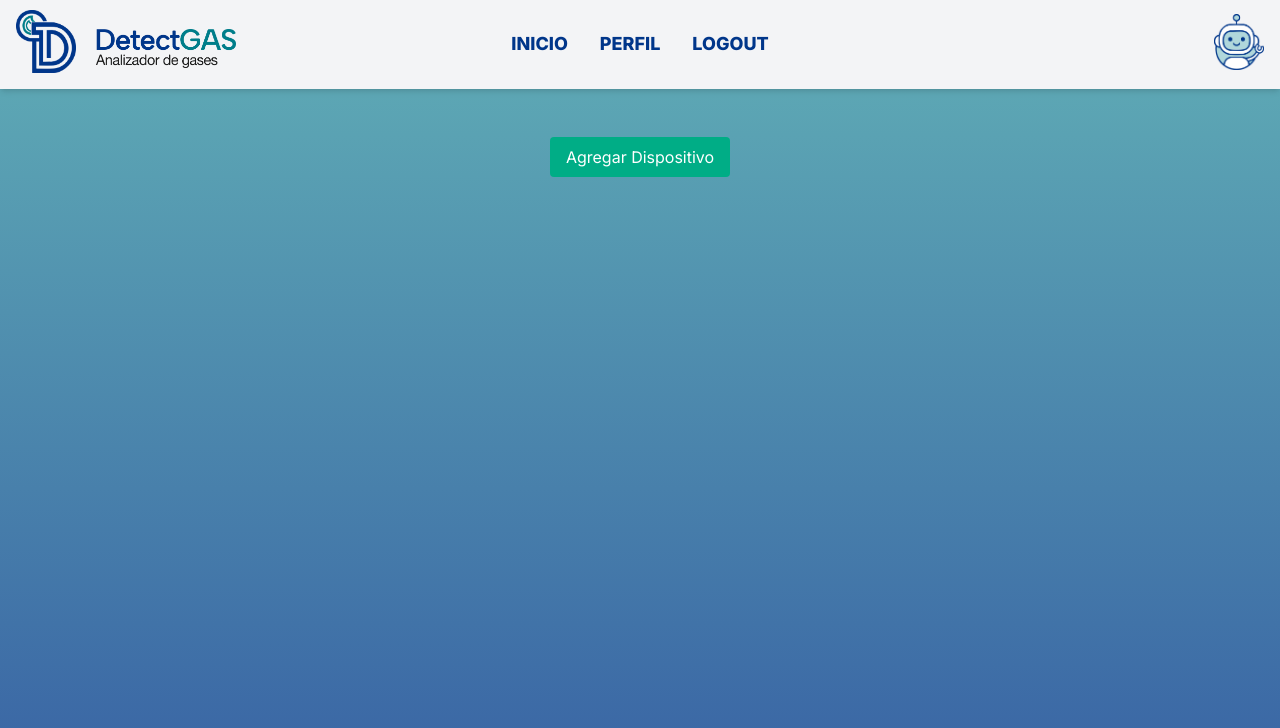
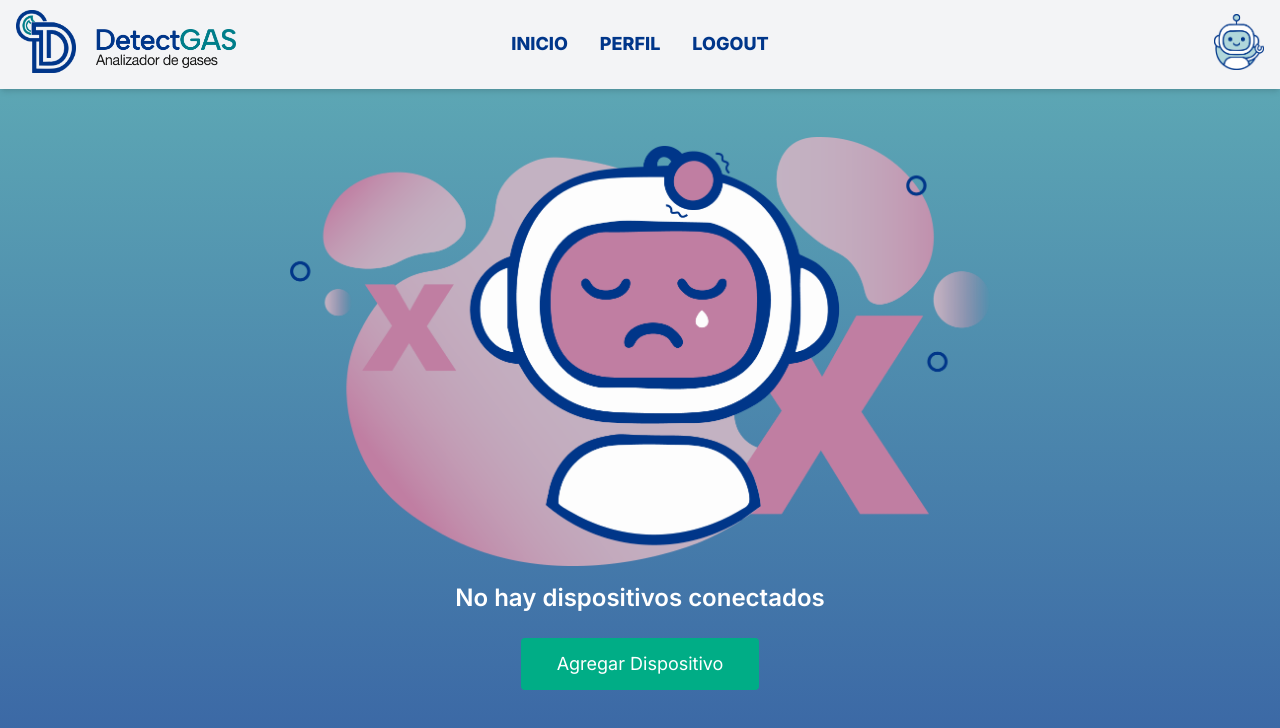
Before and after one commit to guillermodv/detectgasnew2, a Next.js app: page /dashboard in a window 1280 px wide. Shown: the top 728 px of the page. Built offline with nearby package versions, Linux system fonts and the light colour scheme; no server answers.

Commit message:
Agrego imagen sin dispositivos

```diff
--- a/app/dashboard/page.jsx
+++ b/app/dashboard/page.jsx
@@ -11,37 +11,34 @@ export default function Dashboard() {
   const user = useContext(UserContext);
   const { userSession } = user;
   const [showModal, setShowModal] = useState(false);
+  const [devices, setDevices] = useState([]);
+  const [measurements, setMeasurements] = useState([]);
+  const [lastNotifiedMeasurement, setLastNotifiedMeasurement] = useState(null);
+  const [deviceToDelete, setDeviceToDelete] = useState(null); // Estado para seleccionar el dispositivo a eliminar
+  const [isLoading, setIsLoading] = useState(true); // Estado para manejar el estado de carga inicial
+
+  // Referencia al elemento de audio
+  const audioRef = useRef(null);
 
   const confirmDelete = (device) => {
     setDeviceToDelete(device); // Establecer el dispositivo que se desea eliminar
     setShowModal(true); // Mostrar el modal de confirmación
   };
 
-  console.log("user Session--->", userSession);
-  const [devices, setDevices] = useState([]);
-  const [measurements, setMeasurements] = useState([]);
-  const [lastNotifiedMeasurement, setLastNotifiedMeasurement] = useState(null); // Estado para evitar notificaciones duplicadas
-  const [deviceToDelete, setDeviceToDelete] = useState(null); // Estado para seleccionar el dispositivo a eliminar
+  const fetchDevicesAndMeasurements = async (isInitialLoad = false) => {
+    if (isInitialLoad) setIsLoading(true); // Solo mostrar "Cargando" en la primera carga
 
-
-  // Referencia al elemento de audio
-  const audioRef = useRef(null);
-
-  const fetchDevicesAndMeasurements = async () => {
     try {
-      // Obtener los dispositivos del usuario logueado
       const devicesResponse = await fetch(
         `http://detectgas.brazilsouth.cloudapp.azure.com:3001/devices`
       );
       const devicesData = await devicesResponse.json();
 
-      // Filtrar dispositivos: solo mostrar los habilitados (`enabled: true`) y del usuario actual
       const userDevices = devicesData.filter(
         (device) => device.userId === userSession.id && device.enabled
       );
       setDevices(userDevices);
 
-      // Obtener las mediciones para esos dispositivos
       const measuresResponse = await fetch(
         `http://detectgas.brazilsouth.cloudapp.azure.com:3001/measures`
       );
@@ -49,25 +46,25 @@ export default function Dashboard() {
       setMeasurements(measuresData);
     } catch (error) {
       console.error("Error fetching devices and measurements:", error);
+    } finally {
+      if (isInitialLoad) setIsLoading(false); // Finaliza la carga solo en la primera vez
     }
   };
 
-
   useEffect(() => {
     // Cargar los datos inicialmente
-    fetchDevicesAndMeasurements();
+    fetchDevicesAndMeasurements(true);
 
     // Establecer un intervalo para actualizar los datos cada 20 segundos
     const intervalId = setInterval(() => {
-      fetchDevicesAndMeasurements();
-    }, 2000); // 20 segundos
+      fetchDevicesAndMeasurements(false); // No mostrar el estado de carga para las actualizaciones
+    }, 20000); // 20 segundos
 
     // Limpiar el intervalo al desmontar el componente
     return () => clearInterval(intervalId);
-  }, [userSession]); // Puedes agregar dependencias adicionales si es necesario
+  }, [userSession]);
 
   const getDeviceLastMeasurement = (deviceId) => {
-    // Encuentra la última medición para este dispositivo
     const deviceMeasurements = measurements?.filter(
       (measure) => measure.deviceId === deviceId
     );
@@ -79,9 +76,8 @@ export default function Dashboard() {
   const handleAlarmNotification = (measurement, createdAt) => {
     const currentTime = new Date();
     const measurementTime = new Date(createdAt);
-    const timeDifference = (currentTime - measurementTime) / 1000; // Diferencia en segundos
+    const timeDifference = (currentTime - measurementTime) / 1000;
 
-    // Mostrar la notificación solo si la medición es reciente (menos de 20 segundos)
     if (
       measurement > 200 &&
       timeDifference <= 20 &&
@@ -105,20 +101,17 @@ export default function Dashboard() {
     }
   };
 
-
   const handleDeleteDevice = async (deviceId) => {
     try {
-      const response = await fetch(`http://detectgas.brazilsouth.cloudapp.azure.com:3001/device/${deviceId}`, {
-        method: 'DELETE',
-      });
+      const response = await fetch(
+        `http://detectgas.brazilsouth.cloudapp.azure.com:3001/device/${deviceId}`,
+        { method: "DELETE" }
+      );
 
       if (response.ok) {
-        // Eliminar el dispositivo del estado local
         setDevices((prevDevices) =>
           prevDevices.filter((device) => device.deviceId !== deviceId)
         );
-
-        // Mostrar un mensaje de éxito
         toast.success("Dispositivo eliminado con éxito", {
           position: "top-right",
           autoClose: 3000,
@@ -148,7 +141,24 @@ export default function Dashboard() {
       <Header />
       <div className="container mx-auto p-6">
         <div className="space-y-6">
-          {devices.map((device) => {
+          {isLoading ? (
+            <p className="text-white text-center">Cargando dispositivos...</p>
+          ) : devices.length === 0 ? (
+            <div className="flex flex-col items-center">
+              <div className="w-[700px] relative">
+                <img
+                  src="/robot TRISTE.PNG"
+                  alt="No hay dispositivos"
+                  className="mt-6 object-contain w-full"
+                  priority
+                />
+              </div>
+              <p className="text-white text-center mt-4 text-2xl font-semibold">
+                No hay dispositivos conectados
+              </p>
+            </div>
+          ) : (
+            devices.map((device) => {
               const lastMeasurementData = getDeviceLastMeasurement(
                 device.deviceId
               );
@@ -159,7 +169,6 @@ export default function Dashboard() {
                 ? new Date(lastMeasurementData.createdAt)
                 : null;
 
-            // Notificar si es necesario
               if (lastMeasurementData && lastMeasurement > 200) {
                 handleAlarmNotification(
                   lastMeasurement,
@@ -175,14 +184,16 @@ export default function Dashboard() {
                     message={`Área: ${device.areaDescription}`}
                     gasLevel={
                       lastMeasurementData
-                      ? `${lastMeasurement} ppm - ${getGasLevelText(lastMeasurement)}`
+                        ? `${lastMeasurement} ppm - ${getGasLevelText(
+                            lastMeasurement
+                          )}`
                         : "Cargando..."
                     }
                     isActive={
-                    lastMeasurementTime && isMeasurementRecent(lastMeasurementTime)
+                      lastMeasurementTime &&
+                      isMeasurementRecent(lastMeasurementTime)
                     }
                   />
-                {/* Botón de eliminación con icono personalizado */}
                   <button
                     onClick={() => confirmDelete(device)}
                     className="absolute top-2 right-2 text-red-500"
@@ -193,11 +204,10 @@ export default function Dashboard() {
                       className="w-7 h-7 hover:opacity-65 transition duration-200 ease-in-out"
                     />
                   </button>
-
-
                 </div>
               );
-          })}
+            })
+          )}
 
           {showModal && (
             <div className="fixed inset-0 z-50 flex items-center justify-center bg-black bg-opacity-50">
@@ -210,7 +220,7 @@ export default function Dashboard() {
                   <button
                     onClick={() => {
                       handleDeleteDevice(deviceToDelete.deviceId);
-                      setShowModal(false); // Cerrar el modal después de eliminar
+                      setShowModal(false);
                     }}
                     className="bg-red-600 hover:bg-red-700 text-white px-4 py-2 rounded"
                   >
@@ -227,19 +237,17 @@ export default function Dashboard() {
             </div>
           )}
 
-
           <div className="flex justify-center space-x-4 mt-6">
             <Link href="/device" passHref>
-              <button className="bg-[#00AD86] hover:bg-[#259C75] text-white px-4 py-2 rounded">
+              <button className="bg-[#00AD86] hover:bg-[#259C75] text-white px-9 py-3 text-lg rounded">
                 Agregar Dispositivo
               </button>
             </Link>
           </div>
         </div>
       </div>
-      {/* Elemento de audio para la alarma */}
       <audio ref={audioRef} src="/notifAlarma.mp3" preload="auto" />
-      <ToastContainer /> {/* Componente para mostrar las notificaciones */}
+      <ToastContainer />
     </div>
   );
 }
```
Also changed, not shown: public/robot TRISTE.PNG (added). Lines whose indentation alone changed are shown as unchanged.
